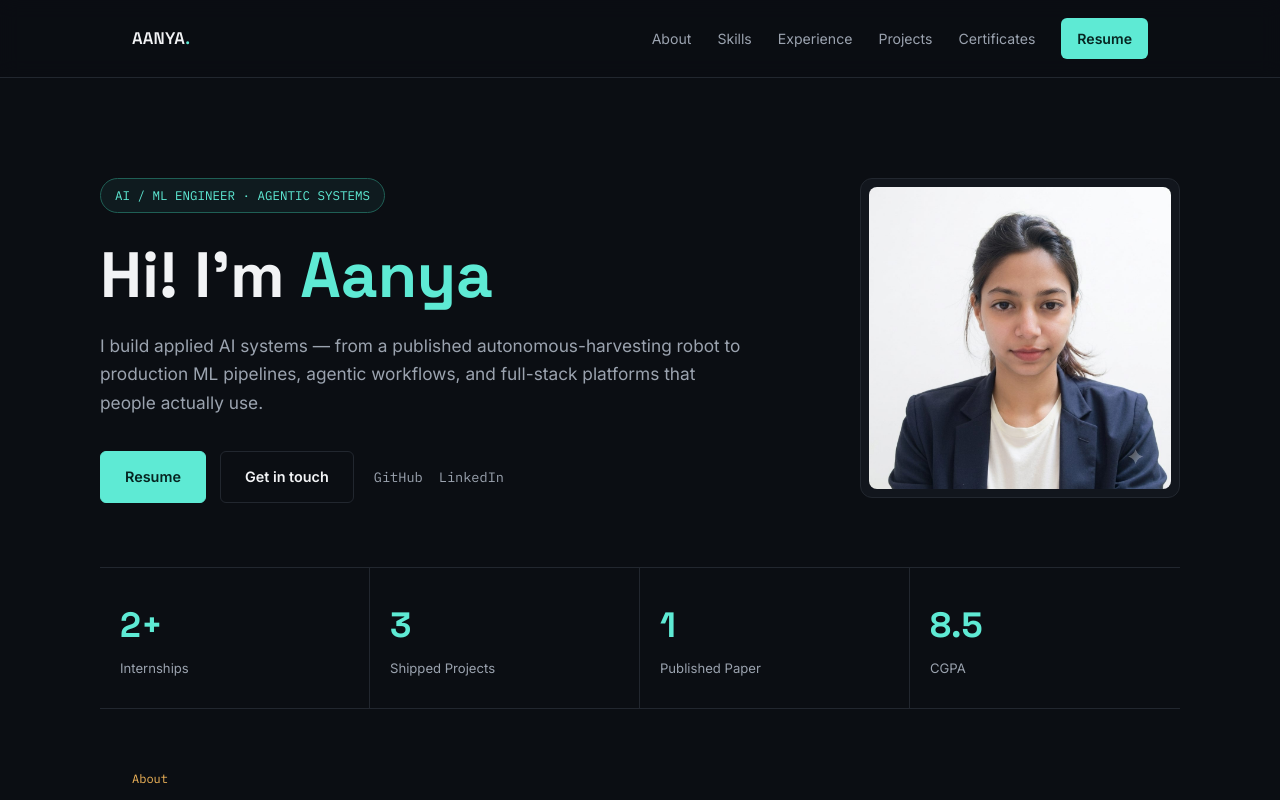
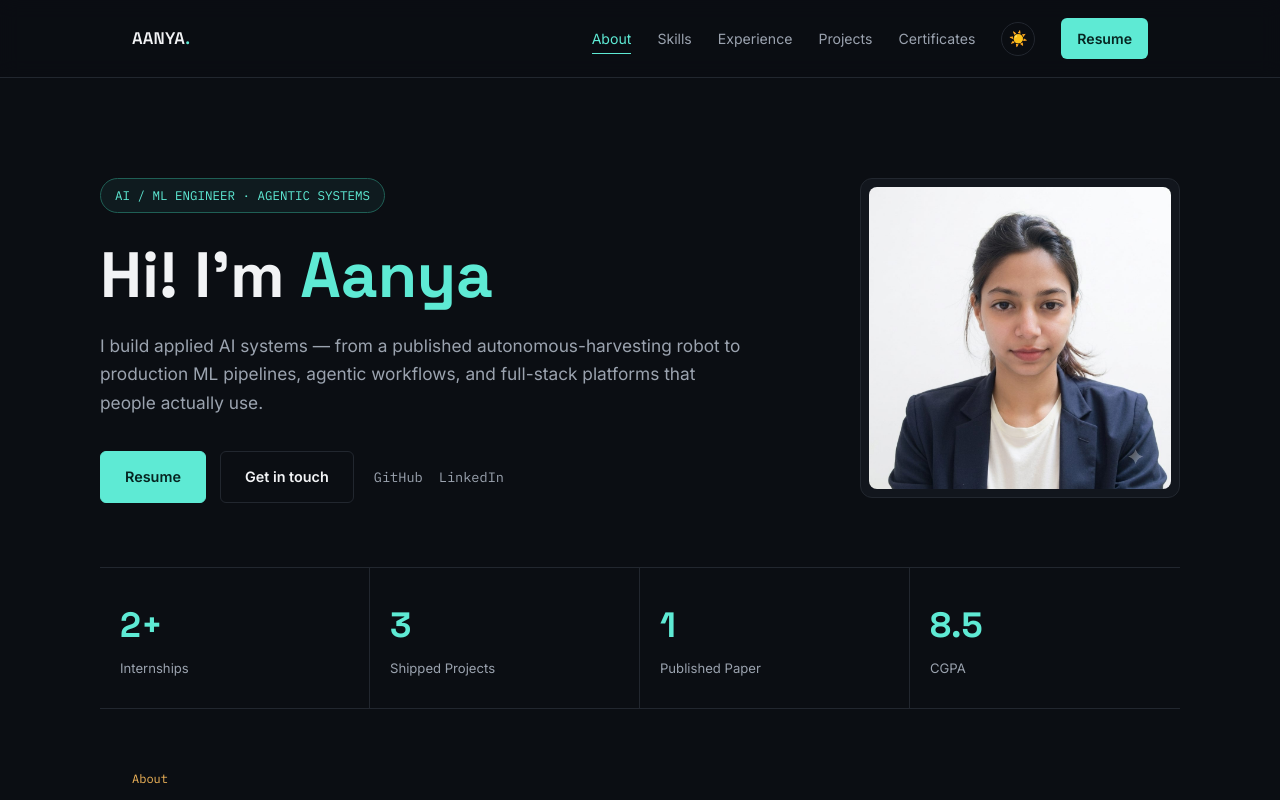
Before and after one commit to Aanya987/Aanya987, a Next.js app: page / in a window 1280 px wide. Shown: the top 800 px of the page. Built offline with nearby package versions, Linux system fonts and the light colour scheme.

Commit message:
Add nav highlighting, scroll progress, marquee, theme toggle, project previews

```diff
--- a/app/globals.css
+++ b/app/globals.css
@@ -137,7 +137,7 @@ section{padding:80px 0; scroll-margin-top:88px;}
   background:var(--surface); border:1px solid var(--line); border-radius:10px; padding:22px;
   display:flex; gap:14px; transition:border-color .2s ease, transform .2s ease;
 }
-.ach-card:hover{border-color:var(--accent-dim); transform:translateY(-3px);}
+.ach-grid .ach-card:hover{border-color:var(--accent-dim); transform:translateY(-3px);}
 .ach-icon{
   flex:0 0 auto; width:38px; height:38px; border-radius:8px; background:rgba(245,184,90,0.12);
   color:var(--amber); display:flex; align-items:center; justify-content:center; font-size:1.1rem;
@@ -190,7 +190,7 @@ section{padding:80px 0; scroll-margin-top:88px;}
   background:var(--surface); border:1px solid var(--line); border-radius:10px; padding:26px;
   display:flex; flex-direction:column; transition:border-color .25s ease, transform .25s ease, box-shadow .25s ease;
 }
-.proj-card:hover{border-color:var(--accent-dim); transform:translateY(-4px); box-shadow:0 12px 30px -14px rgba(94,234,212,0.25);}
+.proj-grid .proj-card:hover{border-color:var(--accent-dim); transform:translateY(-4px); box-shadow:0 12px 30px -14px rgba(94,234,212,0.25);}
 .proj-card h3{font-family:var(--head); font-size:1.15rem; font-weight:600;}
 .proj-card h3 a:hover{color:var(--accent);}
 .proj-tags{display:flex; flex-wrap:wrap; gap:6px; margin:12px 0 14px;}
@@ -209,7 +209,7 @@ section{padding:80px 0; scroll-margin-top:88px;}
   cursor:pointer; overflow:hidden; border-width:1px; border-style:solid;
   width:100%; font:inherit; color:inherit; appearance:none;
 }
-.cert-card:hover{transform:translateY(-3px); border-color:var(--accent-dim);}
+.cert-grid .cert-card:hover{transform:translateY(-8px) scale(1.02); border-color:var(--accent-dim); box-shadow:0 16px 34px -16px rgba(94,234,212,0.35);}
 .cert-thumb{ width:100%; aspect-ratio:4/3; border-radius:6px; overflow:hidden; background:#fff; margin-bottom:14px; }
 .cert-thumb img{width:100%; height:100%; object-fit:cover; object-position:top;}
 .cert-body{padding:2px 6px 8px;}
@@ -272,3 +272,89 @@ footer{
   .hero-photo{ width:220px; height:220px; }
   .hero-top{ grid-template-columns:1fr; }
 }
+
+/* ============ LIGHT THEME ============ */
+[data-theme="light"]{
+  --bg:#F4F5F7;
+  --surface:#FFFFFF;
+  --surface-2:#EEF0F3;
+  --ink:#12161D;
+  --ink-dim:#4B5563;
+  --ink-faint:#8A93A0;
+  --line:#E1E4E9;
+  --accent:#0E9C82;
+  --accent-dim:#BEEAE0;
+  --amber:#B4780A;
+}
+body{transition:background-color .3s ease, color .3s ease;}
+nav{transition:background-color .3s ease, box-shadow .3s ease;}
+
+/* ============ SCROLL PROGRESS BAR ============ */
+#scroll-progress{
+  position:fixed; top:0; left:0; height:3px; background:var(--accent); z-index:40;
+  width:0%;
+}
+
+/* ============ NAV: scrolled state + active link + theme toggle ============ */
+nav.scrolled{
+  background:rgba(11,14,19,0.95);
+  box-shadow:0 8px 24px -12px rgba(0,0,0,0.5);
+}
+[data-theme="light"] nav.scrolled{ background:rgba(255,255,255,0.92); box-shadow:0 8px 24px -16px rgba(0,0,0,0.15); }
+.nav-links a.active{color:var(--accent);}
+.nav-links a.active::after{width:100%;}
+.theme-toggle{
+  background:none; border:1px solid var(--line); border-radius:999px;
+  width:34px; height:34px; display:flex; align-items:center; justify-content:center;
+  font-size:0.95rem; transition:border-color .2s ease, transform .2s ease;
+}
+.theme-toggle:hover{border-color:var(--accent); transform:rotate(15deg);}
+
+/* ============ STAGGERED CARD ENTRANCE ============ */
+.skill-card, .proj-card, .cert-card, .ach-card{
+  opacity:0; transform:translateY(18px);
+  transition:opacity .5s ease, transform .5s ease, border-color .2s ease, background .2s ease, box-shadow .25s ease;
+}
+.reveal.in .skill-card, .reveal.in .proj-card, .reveal.in .cert-card, .reveal.in .ach-card{
+  opacity:1; transform:translateY(0);
+}
+.skills-grid .skill-card:nth-child(1),.proj-grid .proj-card:nth-child(1),.cert-grid .cert-card:nth-child(1),.ach-grid .ach-card:nth-child(1){transition-delay:.05s;}
+.skills-grid .skill-card:nth-child(2),.proj-grid .proj-card:nth-child(2),.cert-grid .cert-card:nth-child(2),.ach-grid .ach-card:nth-child(2){transition-delay:.12s;}
+.skills-grid .skill-card:nth-child(3),.proj-grid .proj-card:nth-child(3),.cert-grid .cert-card:nth-child(3),.ach-grid .ach-card:nth-child(3){transition-delay:.19s;}
+.skills-grid .skill-card:nth-child(4),.proj-grid .proj-card:nth-child(4),.cert-grid .cert-card:nth-child(4){transition-delay:.26s;}
+.skills-grid .skill-card:nth-child(5),.cert-grid .cert-card:nth-child(5){transition-delay:.33s;}
+.skills-grid .skill-card:nth-child(6),.cert-grid .cert-card:nth-child(6){transition-delay:.40s;}
+.skills-grid .skill-card:nth-child(7){transition-delay:.47s;}
+.skills-grid .skill-card:nth-child(8){transition-delay:.54s;}
+
+/* ============ CERTIFICATE MARQUEE ============ */
+.marquee{
+  margin:28px 0 40px; overflow:hidden; -webkit-mask-image:linear-gradient(90deg, transparent, #000 8%, #000 92%, transparent);
+  mask-image:linear-gradient(90deg, transparent, #000 8%, #000 92%, transparent);
+}
+.marquee-track{
+  display:flex; gap:16px; width:max-content;
+  animation:marqueeScroll 28s linear infinite;
+}
+.marquee:hover .marquee-track{animation-play-state:paused;}
+.marquee-item{
+  width:140px; height:100px; border-radius:8px; overflow:hidden;
+  border:1px solid var(--line); background:#fff; flex:0 0 auto;
+}
+.marquee-item img{width:100%; height:100%; object-fit:cover; object-position:top;}
+@keyframes marqueeScroll{
+  0%{ transform:translateX(0); }
+  100%{ transform:translateX(-50%); }
+}
+
+/* ============ PROJECT HOVER PREVIEW ============ */
+.proj-card{position:relative;}
+.proj-preview{
+  position:absolute; inset:0; border-radius:10px; overflow:hidden;
+  opacity:0; transition:opacity .3s ease; pointer-events:none;
+}
+.proj-preview::after{
+  content:""; position:absolute; inset:0; background:linear-gradient(180deg, rgba(11,14,19,0.15), rgba(11,14,19,0.92));
+}
+.proj-preview img{width:100%; height:100%; object-fit:cover;}
+.proj-grid .proj-card:hover .proj-preview{opacity:1;}
--- a/app/page.js
+++ b/app/page.js
@@ -2,6 +2,7 @@
 
 import { useEffect, useRef, useState } from "react";
 import Preloader from "@/components/Preloader";
+import ScrollProgress from "@/components/ScrollProgress";
 import Navbar from "@/components/Navbar";
 import Hero from "@/components/Hero";
 import About from "@/components/About";
@@ -39,6 +40,7 @@ export default function Home() {
   return (
     <>
       <Preloader onDone={() => setLoading(false)} />
+      <ScrollProgress />
       <Navbar />
       <Hero />
       <About />
--- /dev/null
+++ b/components/CertMarquee.jsx
@@ -0,0 +1,19 @@
+"use client";
+
+import { CERTS } from "./Certificates";
+
+export default function CertMarquee() {
+  const loopItems = [...CERTS, ...CERTS];
+
+  return (
+    <div className="marquee" aria-hidden="true">
+      <div className="marquee-track">
+        {loopItems.map((c, i) => (
+          <div className="marquee-item" key={`${c.img}-${i}`}>
+            <img src={c.img} alt="" loading="lazy" />
+          </div>
+        ))}
+      </div>
+    </div>
+  );
+}
--- a/components/Certificates.jsx
+++ b/components/Certificates.jsx
@@ -1,4 +1,5 @@
 import Image from "next/image";
+import CertMarquee from "./CertMarquee";
 
 export const CERTS = [
   {
@@ -50,6 +51,7 @@ export default function Certificates({ onSelect }) {
     <section id="certificates" className="wrap reveal">
       <div className="sec-tag">Recognition</div>
       <div className="sec-title">Certificates &amp; Achievements</div>
+      <CertMarquee />
       <div className="cert-grid">
         {CERTS.map((c) => (
           <button
--- a/components/Navbar.jsx
+++ b/components/Navbar.jsx
@@ -1,16 +1,56 @@
+"use client";
+
+import { useEffect, useState } from "react";
+import ThemeToggle from "./ThemeToggle";
+
+const LINKS = [
+  { id: "about", label: "About" },
+  { id: "skills", label: "Skills" },
+  { id: "experience", label: "Experience" },
+  { id: "projects", label: "Projects" },
+  { id: "certificates", label: "Certificates" },
+];
+
 export default function Navbar() {
+  const [scrolled, setScrolled] = useState(false);
+  const [active, setActive] = useState("");
+
+  useEffect(() => {
+    function onScroll() {
+      setScrolled(window.scrollY > 120);
+    }
+    window.addEventListener("scroll", onScroll, { passive: true });
+    onScroll();
+    return () => window.removeEventListener("scroll", onScroll);
+  }, []);
+
+  useEffect(() => {
+    const sections = LINKS.map((l) => document.getElementById(l.id)).filter(Boolean);
+    const observer = new IntersectionObserver(
+      (entries) => {
+        entries.forEach((entry) => {
+          if (entry.isIntersecting) setActive(entry.target.id);
+        });
+      },
+      { rootMargin: "-40% 0px -50% 0px", threshold: 0 }
+    );
+    sections.forEach((s) => observer.observe(s));
+    return () => observer.disconnect();
+  }, []);
+
   return (
-    <nav>
+    <nav className={scrolled ? "scrolled" : ""}>
       <div className="nav-inner">
         <div className="nav-logo">
           AANYA<span>.</span>
         </div>
         <div className="nav-links">
-          <a href="#about">About</a>
-          <a href="#skills">Skills</a>
-          <a href="#experience">Experience</a>
-          <a href="#projects">Projects</a>
-          <a href="#certificates">Certificates</a>
+          {LINKS.map((l) => (
+            <a key={l.id} href={`#${l.id}`} className={active === l.id ? "active" : ""}>
+              {l.label}
+            </a>
+          ))}
+          <ThemeToggle />
           <a className="resume-btn" href="/assets/Aanya_Resume.pdf" target="_blank" rel="noopener noreferrer">
             Resume
           </a>
--- /dev/null
+++ b/components/ScrollProgress.jsx
@@ -0,0 +1,22 @@
+"use client";
+
+import { useEffect, useState } from "react";
+
+export default function ScrollProgress() {
+  const [pct, setPct] = useState(0);
+
+  useEffect(() => {
+    function onScroll() {
+      const doc = document.documentElement;
+      const scrollTop = doc.scrollTop || document.body.scrollTop;
+      const scrollHeight = (doc.scrollHeight || document.body.scrollHeight) - doc.clientHeight;
+      const value = scrollHeight > 0 ? (scrollTop / scrollHeight) * 100 : 0;
+      setPct(value);
+    }
+    window.addEventListener("scroll", onScroll, { passive: true });
+    onScroll();
+    return () => window.removeEventListener("scroll", onScroll);
+  }, []);
+
+  return <div id="scroll-progress" style={{ width: `${pct}%` }} />;
+}
--- /dev/null
+++ b/components/ThemeToggle.jsx
@@ -0,0 +1,27 @@
+"use client";
+
+import { useEffect, useState } from "react";
+
+export default function ThemeToggle() {
+  const [theme, setTheme] = useState("dark");
+
+  useEffect(() => {
+    const saved = window.localStorage.getItem("aanya-theme");
+    const initial = saved || "dark";
+    setTheme(initial);
+    document.documentElement.setAttribute("data-theme", initial);
+  }, []);
+
+  function toggle() {
+    const next = theme === "dark" ? "light" : "dark";
+    setTheme(next);
+    document.documentElement.setAttribute("data-theme", next);
+    window.localStorage.setItem("aanya-theme", next);
+  }
+
+  return (
+    <button className="theme-toggle" onClick={toggle} aria-label="Toggle light/dark theme">
+      {theme === "dark" ? "☀️" : "🌙"}
+    </button>
+  );
+}
```
Also changed, not shown: components/Projects.jsx (+17 -2 lines).
